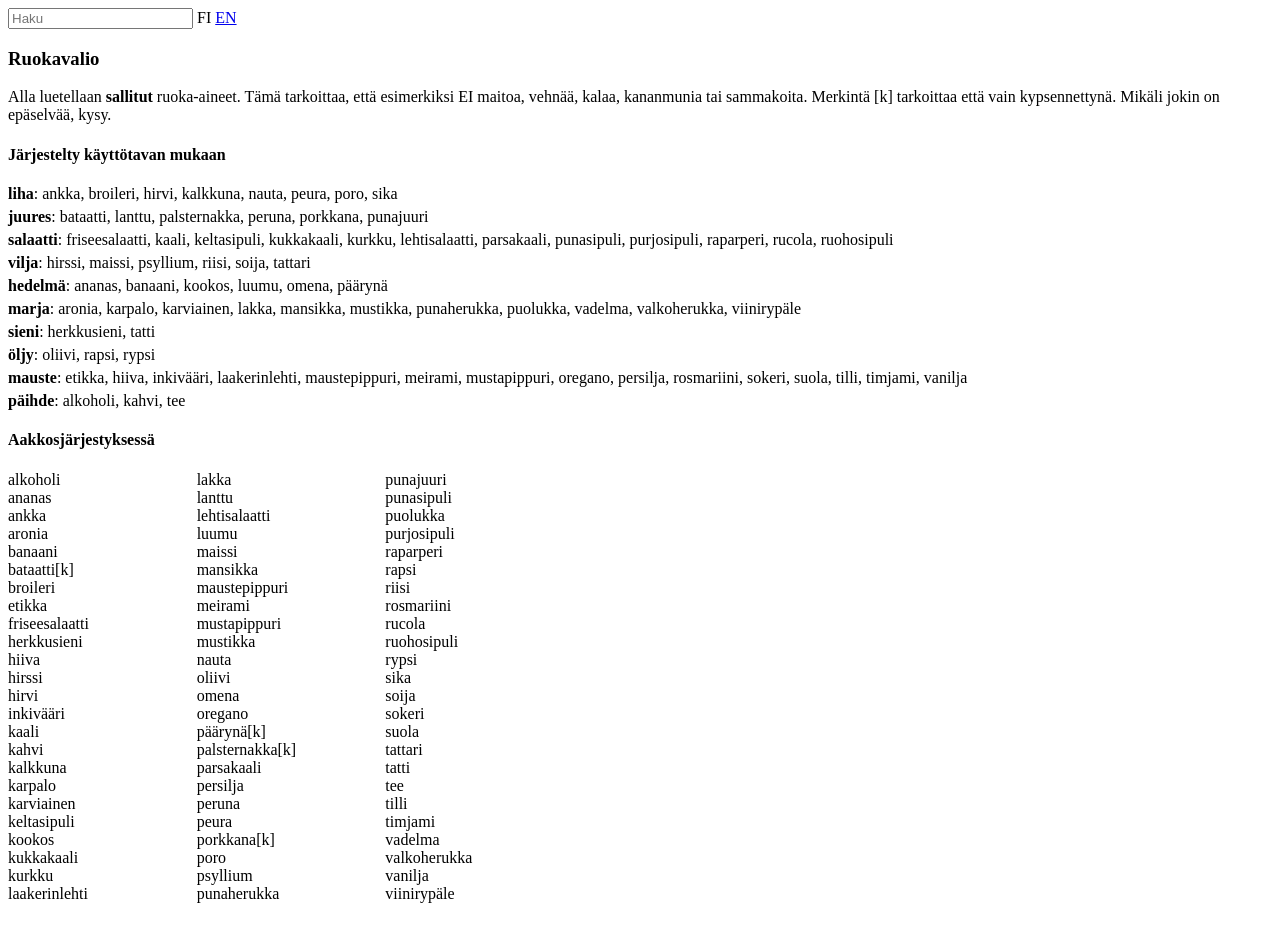
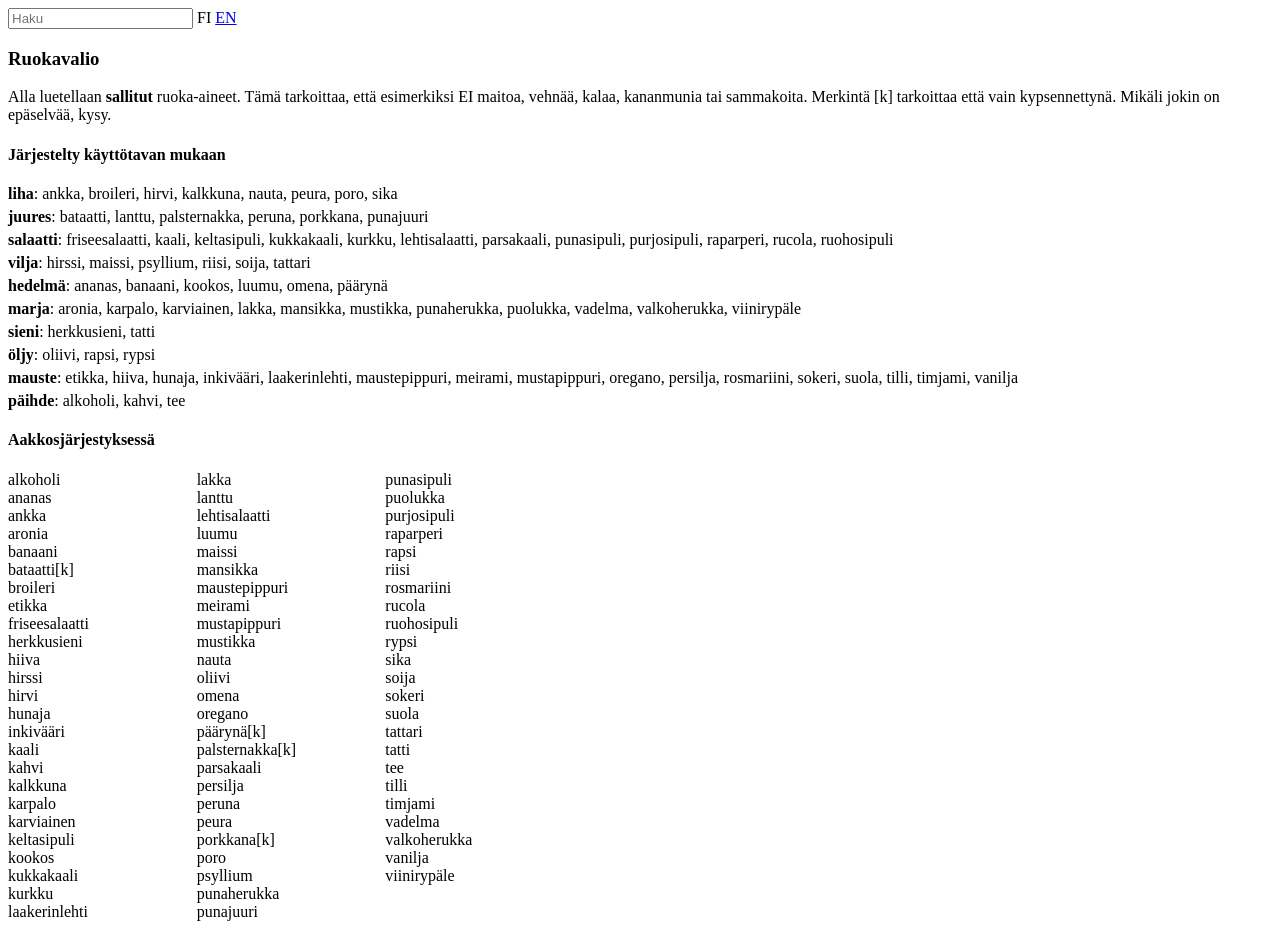
Before and after one commit to mr0661/allergia, a plain HTML site: page index.html in a window 1280 px wide. Drawn offline with Linux system fonts and the light colour scheme.

Commit message:
Add hinaja

```diff
--- a/index.html
+++ b/index.html
@@ -647,6 +647,13 @@ var ainekset = [
 	extra: [],
 	search: [],
 },
+{
+	fi: "hunaja",
+	en: "honey",
+	cat: [Cat.MAUSTE],
+	extra: [],
+	search: ["hinaja", "hunny"],
+},
 ];
 const search_placeholder = {en: "Search", fi: "Haku"};
 const start_otsikko = {en: "Diet", fi: "Ruokavalio"};
```
